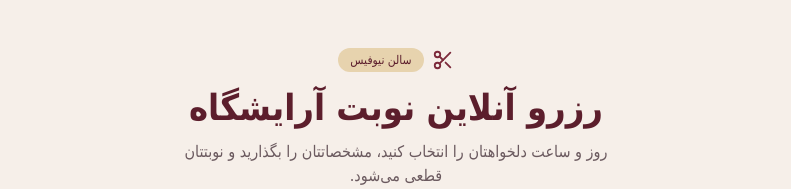
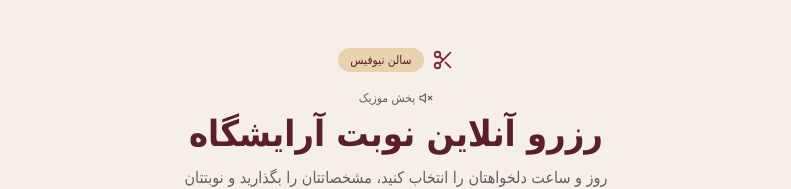
Before and after one commit to amirgholamy300-arch/salion-, a React (Vite) app: page / in a window 1280 px wide. Shown: the top 189 px of the page, without its empty margins (244-1035 px from the left). Built offline with nearby package versions, Linux system fonts and the light colour scheme; no server answers; the database is empty.

Commit message:
Update App.jsx

```diff
--- a/src/App.jsx
+++ b/src/App.jsx
@@ -1,5 +1,5 @@
-import React, { useState, useEffect, useCallback } from "react";
-import { Scissors, Clock, Phone, User, X, Check, Lock, Trash2, Plane } from "lucide-react";
+import React, { useState, useEffect, useCallback, useRef } from "react";
+import { Scissors, Clock, Phone, User, X, Check, Lock, Trash2, Plane, Volume2, VolumeX } from "lucide-react";
 import { supabase } from "./lib/supabaseClient";
 
 /* ---------------- Jalali (Persian) calendar conversion ---------------- */
@@ -182,7 +182,40 @@ export default function SalonBooking() {
   const [formError, setFormError] = useState("");
   const [successInfo, setSuccessInfo] = useState(null);
   const [submitting, setSubmitting] = useState(false);
+const audioRef = useRef(null);
+  const [musicOn, setMusicOn] = useState(false);
 
+  useEffect(() => {
+    const unlockMusic = () => {
+      const audio = audioRef.current;
+      if (audio) {
+        audio.muted = false;
+        audio.play().catch(() => {});
+        setMusicOn(true);
+      }
+      window.removeEventListener("click", unlockMusic);
+      window.removeEventListener("touchstart", unlockMusic);
+    };
+    window.addEventListener("click", unlockMusic);
+    window.addEventListener("touchstart", unlockMusic);
+    return () => {
+      window.removeEventListener("click", unlockMusic);
+      window.removeEventListener("touchstart", unlockMusic);
+    };
+  }, []);
+
+  function toggleMusic() {
+    const audio = audioRef.current;
+    if (!audio) return;
+    if (musicOn) {
+      audio.pause();
+      setMusicOn(false);
+    } else {
+      audio.muted = false;
+      audio.play().catch(() => {});
+      setMusicOn(true);
+    }
+  }
   const [adminOpen, setAdminOpen] = useState(false);
   const [adminAuthed, setAdminAuthed] = useState(false);
   const [pwInput, setPwInput] = useState("");
@@ -328,12 +361,22 @@ export default function SalonBooking() {
   }, [adminAuthed]);
   return (
     <div dir="rtl" style={{ fontFamily: fontStack, backgroundColor: palette.bg, color: palette.ink, minHeight: "100%" }} className="relative min-h-screen w-full">
+<audio ref={audioRef} src="/music.mp3" loop muted autoPlay />
+
       {/* Header / Hero */}
       <header className="px-6 pt-12 pb-10 text-center relative overflow-hidden">
         <div className="flex items-center justify-center gap-2 mb-4">
           <Scissors size={22} style={{ color: palette.wine }} />
           <Pill>سالن نیوفیس</Pill>
         </div>
+        <button
+          onClick={toggleMusic}
+          className="inline-flex items-center gap-1 text-xs mb-2"
+          style={{ color: palette.inkSoft }}
+        >
+          {musicOn ? <Volume2 size={14} /> : <VolumeX size={14} />}
+          {musicOn ? "موزیک روشن" : "پخش موزیک"}
+        </button>
         <h1 className="text-3xl sm:text-4xl font-bold mb-3" style={{ color: palette.wineDeep }}>
           رزرو آنلاین نوبت آرایشگاه
         </h1>
```
